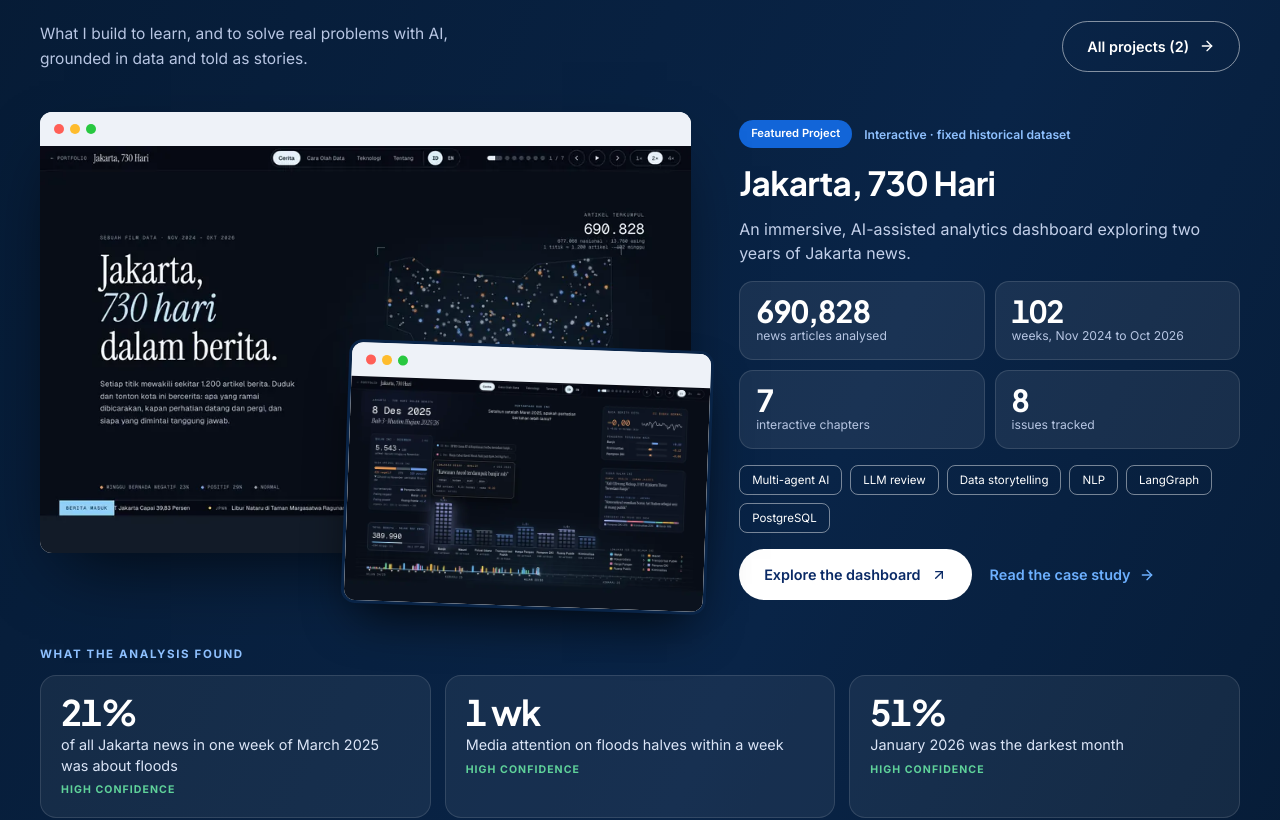
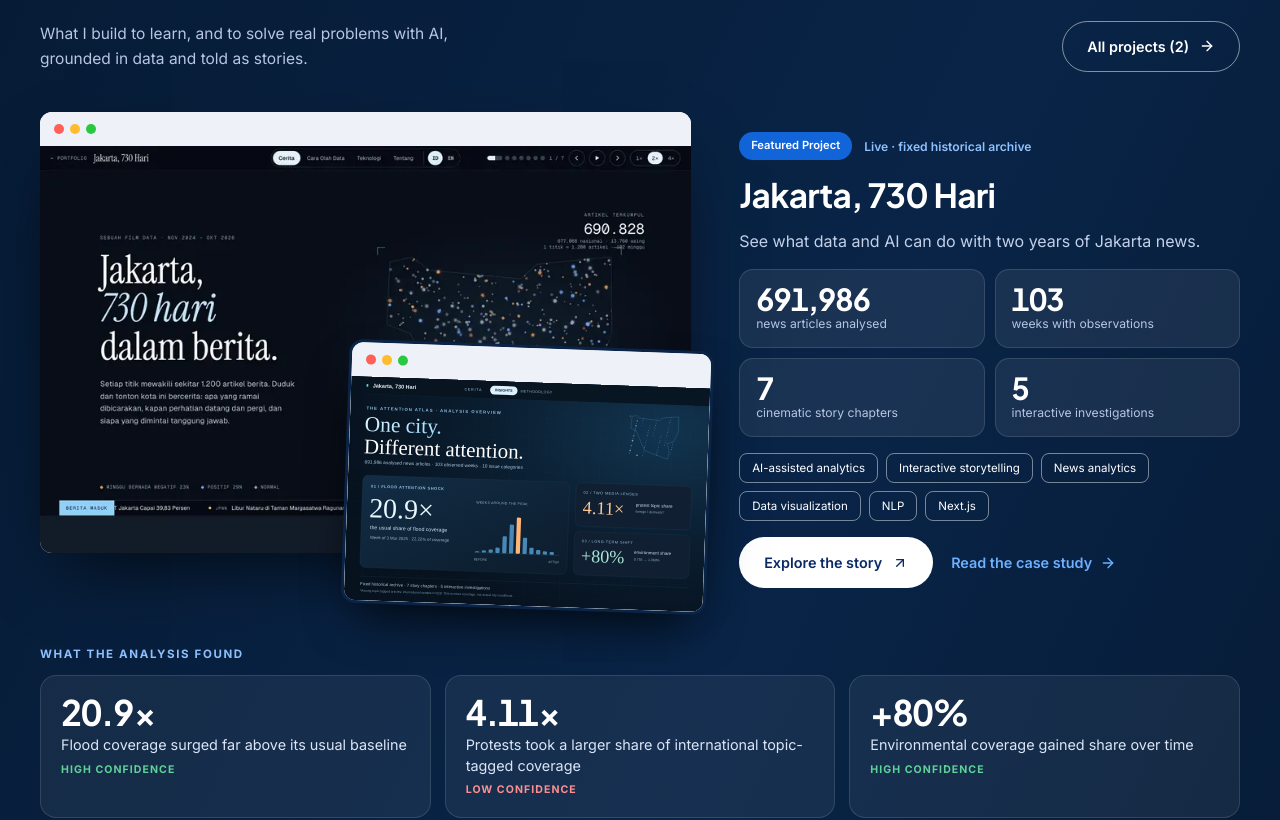
Before and after one commit to adryanra97/alvin-homepage, a Next.js app: page / in a window 1280 px wide. Shown: the part 2420-3240 px from the top of the page. Built offline with nearby package versions, Linux system fonts and the light colour scheme; no server answers.

Commit message:
content: refresh Jakarta 730 case study with current story, verified stats and Attention Atlas

```diff
--- a/data/site.ts
+++ b/data/site.ts
@@ -254,75 +254,69 @@ export const projects: Project[] = [
     slug: "jakarta-730-hari",
     title: "Jakarta, 730 Hari",
     featured: true,
-    category: "Interactive analytics · Data storytelling",
-    tagline: "An immersive, AI-assisted analytics dashboard exploring two years of Jakarta news.",
+    category: "Interactive data storytelling · AI analytics",
+    tagline: "See what data and AI can do with two years of Jakarta news.",
     description:
-      "An interactive, seven-chapter data storytelling experience built on a fixed snapshot of 690,828 Jakarta news articles from November 2024 to October 2026. Explore trends, sentiment and evidence-backed insights through rich visualizations. The portfolio dataset is locked and does not update in real time.",
-    status: "Interactive · fixed historical dataset",
+      "A personal side project transforming a fixed archive of 691,986 Jakarta news articles into a cinematic seven-chapter story and The Attention Atlas: five interactive investigations into attention spikes, media perspectives and long-term trends. Explore it in Indonesian or English; the historical dataset does not update in real time.",
+    status: "Live · fixed historical archive",
     year: "2026",
-    role: "Author & developer",
-    tags: ["Multi-agent AI", "LLM review", "Data storytelling", "NLP", "LangGraph", "PostgreSQL"],
+    role: "Independent creator · side project",
+    tags: ["AI-assisted analytics", "Interactive storytelling", "News analytics", "Data visualization", "NLP", "Next.js"],
     url: "https://jakarta730.adryanrizkyalviano.me/en/",
     cover: `${JK}/story-map.webp`,
-    cover2: `${JK}/story-dashboard.webp`,
+    cover2: `${JK}/attention-atlas-preview.svg`,
     stats: [
-      { value: "690,828", label: "news articles analysed" },
-      { value: "102", label: "weeks, Nov 2024 to Oct 2026" },
-      { value: "7", label: "interactive chapters" },
-      { value: "8", label: "issues tracked" },
+      { value: "691,986", label: "news articles analysed" },
+      { value: "103", label: "weeks with observations" },
+      { value: "7", label: "cinematic story chapters" },
+      { value: "5", label: "interactive investigations" },
     ],
     problem:
-      "News about a city arrives as thousands of separate stories. Almost no one can see what dominated, when attention rose and faded, or who was asked to answer for it.",
+      "Hundreds of thousands of headlines make it difficult to see how media attention changes: what explodes for a week, what steadily grows, and how different outlets frame the same city.",
     approach:
-      "A pipeline collected and cleaned the historical news, removed duplicates, labelled issues, tone and actors, and tested the findings statistically. Seven interactive chapters present the resulting fixed snapshot, where every dot represents roughly 1,200 articles.",
+      "The project combines AI-assisted news analysis, statistical checks, and immersive visual storytelling. A redesigned seven-chapter story (plus a mobile-first reading mode) introduces the patterns; The Attention Atlas lets visitors explore five investigations from the same locked historical data.",
     principle: {
       title: "Coverage is not reality.",
       text: "More flood stories do not prove more floods, and a missing week is not a quiet week. The analysis measures what the media covered, shows gaps as gaps, and labels every finding with its level of confidence.",
     },
     findings: [
       {
-        value: "21%",
-        title: "of all Jakarta news in one week of March 2025 was about floods",
-        text: "20× the normal share, and the highest peak of any issue in two years.",
+        value: "20.9×",
+        title: "Flood coverage surged far above its usual baseline",
+        text: "In the week of 3 March 2025, flood coverage reached 22.22% of the analysed articles, compared with a 1.06% local baseline.",
         confidence: "High",
       },
       {
-        value: "1 wk",
-        title: "Media attention on floods halves within a week",
-        text: "Five of the six major floods follow this pattern.",
+        value: "4.11×",
+        title: "Protests took a larger share of international topic-tagged coverage",
+        text: "Protest stories were 23.44% of the 529 tagged international articles, versus 5.70% of the 150,120 tagged domestic articles; the international sample is small.",
+        confidence: "Low",
+      },
+      {
+        value: "+80%",
+        title: "Environmental coverage gained share over time",
+        text: "Average weekly coverage share rose from 0.755% to 1.360% across the two periods; the estimated relative-change interval is +30.5% to +136.1%.",
         confidence: "High",
       },
       {
-        value: "51%",
-        title: "January 2026 was the darkest month",
-        text: "The highest share of negative-toned articles in 24 months.",
+        value: "−14%",
+        title: "Government-topic coverage moved in the opposite direction",
+        text: "Average weekly share fell from 3.796% to 3.265%; the estimated relative-change interval is −31.6% to −1.9%.",
         confidence: "High",
       },
       {
-        value: "+46%",
-        title: "Only public transport and crime grew convincingly",
-        text: "Share of coverage in year 2 versus year 1. Crime grew by 23%.",
+        value: "3 of 4",
+        title: "Flood-attention peaks halved within a week",
+        text: "Three of the four documented flood-attention episodes returned to half their peak share after one week; the remaining episode took two weeks.",
         confidence: "High",
-      },
-      {
-        value: "4.3×",
-        title: "Traffic stories are born from events at Monas and MRT works",
-        text: "Traffic and public-space stories appear together 4.3× more often than expected.",
-        confidence: "Medium",
-      },
-      {
-        value: "4.0×",
-        title: "Foreign media write 4× more about pollution",
-        text: "The foreign sample is small, so the direction is clear but the size is not.",
-        confidence: "Low",
       },
     ],
     limits: [
       "The dashboard measures historical news coverage, not the city's actual condition.",
       "Missing is not zero: two weeks in June 2025 are absent from the snapshot and shown as gaps.",
-      "“730 days” is the project's title for about two years; the locked dataset spans 102 weeks, from November 2024 to October 2026.",
+      "The archive spans 105 calendar weeks from November 2024 to October 2026, with 103 observed weeks and two missing weeks. “730 days” is the editorial project title.",
       "Topic, tone and entity labels are model output until checked against human-labelled examples.",
-      "International outlets are a small share of the sample.",
+      "Only 529 international articles in the ten tagged topic categories support the domestic-versus-international topic comparison. Interpret those ratios cautiously.",
     ],
     steps: [
       {
@@ -346,10 +340,16 @@ export const projects: Project[] = [
           "Jakarta as a map of dots, one per roughly 1,200 articles, animating through historical weeks. Orange weeks lean negative and blue weeks lean positive; the headline ticker replays items from the fixed dataset.",
       },
       {
+        src: `${JK}/attention-atlas-preview.svg`,
+        title: "The Attention Atlas · Interactive investigations",
+        caption:
+          "An editorial summary of the new exploration layer (not a literal interface screenshot): a 20.9× flood-attention surge, 4.11× protest-topic share gap, and +80% environmental coverage shift. The website lets visitors investigate these patterns in five interactive views.",
+      },
+      {
         src: `${JK}/story-dashboard.webp`,
         title: "Scene 2 · The city's mood",
         caption:
-          "A chapter at a time: tone of the city against normal, what moved it, the biggest surge of the month, and a timeline of the issues behind it.",
+          "The original seven-chapter cinematic narrative remains available, with calmer transitions, clearer evidence-led highlights and a mobile-first reading mode.",
       },
       {
         src: `${JK}/story-patterns.webp`,
@@ -361,7 +361,7 @@ export const projects: Project[] = [
         src: `${JK}/epilogue.webp`,
         title: "Epilogue · Six findings",
         caption:
-          "The summary: each finding comes with its evidence, a number and a confidence label of High, Medium or Low, based on sample size and a statistical test.",
+          "The cinematic epilogue connects the most important patterns and their evidence; The Attention Atlas offers interactive ways to explore them.",
       },
       {
         src: `${JK}/method.webp`,
@@ -428,9 +428,9 @@ export const projects: Project[] = [
       "An independent personal project, not an official government service.",
     ],
     copy: {
-      demoLabel: "Explore the dashboard",
-      coverAlt: "Scene 1: Jakarta as a map of news dots",
-      galleryIntro: "real screens from the interactive experience. Pick a tab to explore each chapter.",
+      demoLabel: "Explore the story",
+      coverAlt: "The interactive Jakarta 730 story, with a map of news-coverage dots",
+      galleryIntro: "project visuals: original interface captures and an editorial overview of the new Attention Atlas. Choose a tab to see what the experience reveals.",
       howTitle: "From raw news to a tested story",
       methodsTitle: "How the labels are made",
       archTitle: "Seven roles, one pipeline",
@@ -438,8 +438,8 @@ export const projects: Project[] = [
       qualityTitle: "Built to be audited, and honest about its limits",
       qualityCard: "Quality gates",
       privacyCard: "Responsible data",
-      ctaTitle: "Want to explore the data?",
-      ctaText: "Explore the visualizations or move through the seven chapters at your own pace. Switch to EN for English.",
+      ctaTitle: "Curious what the data reveals?",
+      ctaText: "Explore the seven-chapter story, jump to the most striking moments, or open The Attention Atlas for five interactive investigations. Indonesian and English versions are available.",
     },
   },
   {
```
